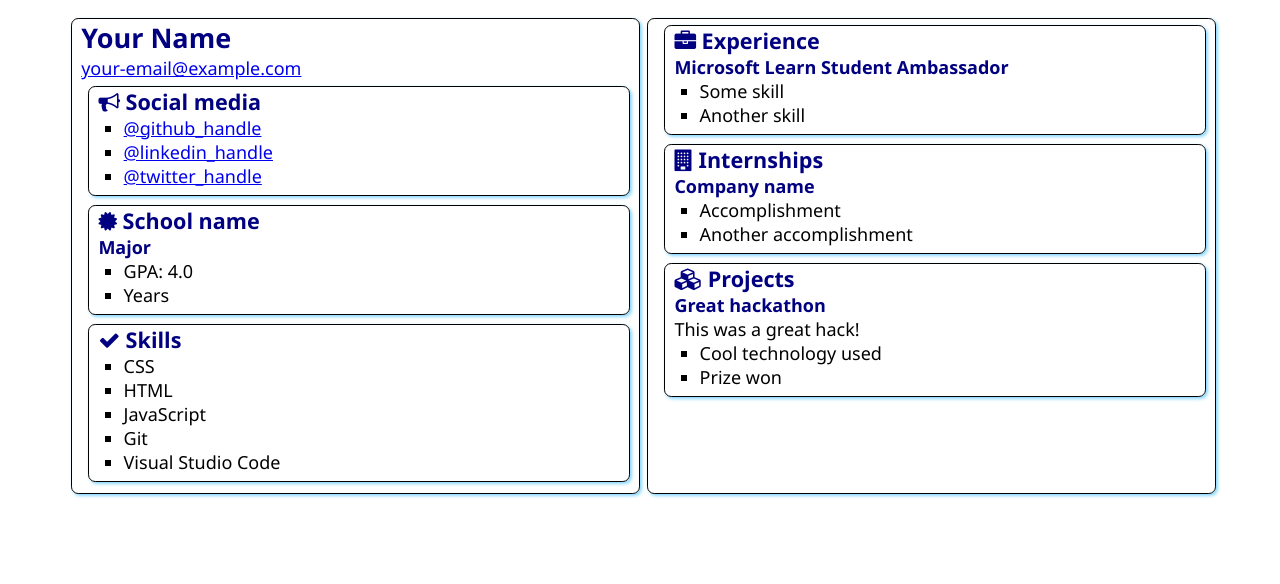
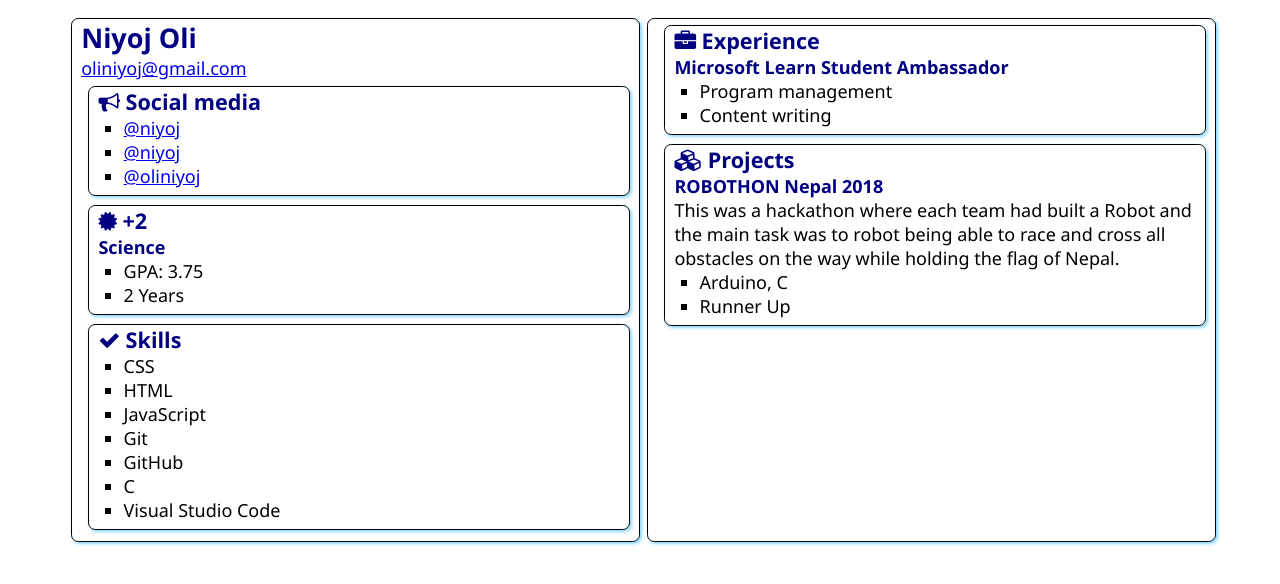
Before and after one commit to niyoj/SATechnicalOnboarding, a plain HTML site: page src/index.html in a window 1280 px wide. Drawn offline with Linux system fonts and the light colour scheme.

Commit message:
edits the template

```diff
--- a/src/index.html
+++ b/src/index.html
@@ -12,8 +12,8 @@
 <body>
     <main>
         <article class="box">
-            <h1>Your Name</h1>
-            <div><a href="mailto:your.email@example.com">your-email@example.com</a></div>
+            <h1>Niyoj Oli</h1>
+            <div><a href="mailto:oliniyoj@gmail.com">oliniyoj@gmail.com</a></div>
 
             <section class="box">
                 <h2>
@@ -21,9 +21,9 @@
                     Social media
                 </h2>
                 <ul>
-                    <li><a href="https://github.com/<handle>">@github_handle</a></li>
-                    <li><a href="https://linkedin.com/in/<handle>">@linkedin_handle</a></li>
-                    <li><a href="https://twitter.com/<handle>">@twitter_handle</a></li>
+                    <li><a href="https://github.com/niyoj">@niyoj</a></li>
+                    <li><a href="https://linkedin.com/in/niyoj">@niyoj</a></li>
+                    <li><a href="https://twitter.com/oliniyoj">@oliniyoj</a></li>
                 </ul>
             </section>
 
@@ -31,12 +31,12 @@
                 <div class="education">
                     <h2>
                         <i class="fa fa-certificate" aria-hidden="true"></i>
-                        School name
+                        +2
                     </h2>
-                    <h3>Major</h3>
+                    <h3>Science</h3>
                     <ul>
-                        <li>GPA: 4.0</li>
-                        <li>Years</li>
+                        <li>GPA: 3.75</li>
+                        <li>2 Years</li>
                     </ul>
                 </div>
             </section>
@@ -51,6 +51,8 @@
                     <li>HTML</li>
                     <li>JavaScript</li>
                     <li>Git</li>
+                    <li>GitHub</li>
+                    <li>C</li>
                     <li>Visual Studio Code</li>
                 </ul>
             </section>
@@ -63,20 +65,8 @@
                 </h2>
                 <h3>Microsoft Learn Student Ambassador</h3>
                 <ul>
-                    <li>Some skill</li>
-                    <li>Another skill</li>
-                </ul>
-            </section>
-            <section class="box">
-                <h2>
-                    <i class="fa fa-building" aria-hidden="true"></i>
-                    Internships
-                </h2>
-
-                <h3>Company name</h3>
-                <ul>
-                    <li>Accomplishment</li>
-                    <li>Another accomplishment</li>
+                    <li>Program management</li>
+                    <li>Content writing</li>
                 </ul>
             </section>
             <section class="box">
@@ -85,11 +75,11 @@
                     Projects
                 </h2>
 
-                <h3>Great hackathon</h3>
-                <div>This was a great hack!</div>
+                <h3>ROBOTHON Nepal 2018</h3>
+                <div>This was a hackathon where each team had built a Robot and the main task was to robot being able to race and cross all obstacles on the way while holding the flag of Nepal.</div>
                 <ul>
-                    <li>Cool technology used</li>
-                    <li>Prize won</li>
+                    <li>Arduino, C</li>
+                    <li>Runner Up</li>
                 </ul>
             </section>
         </article>
```
